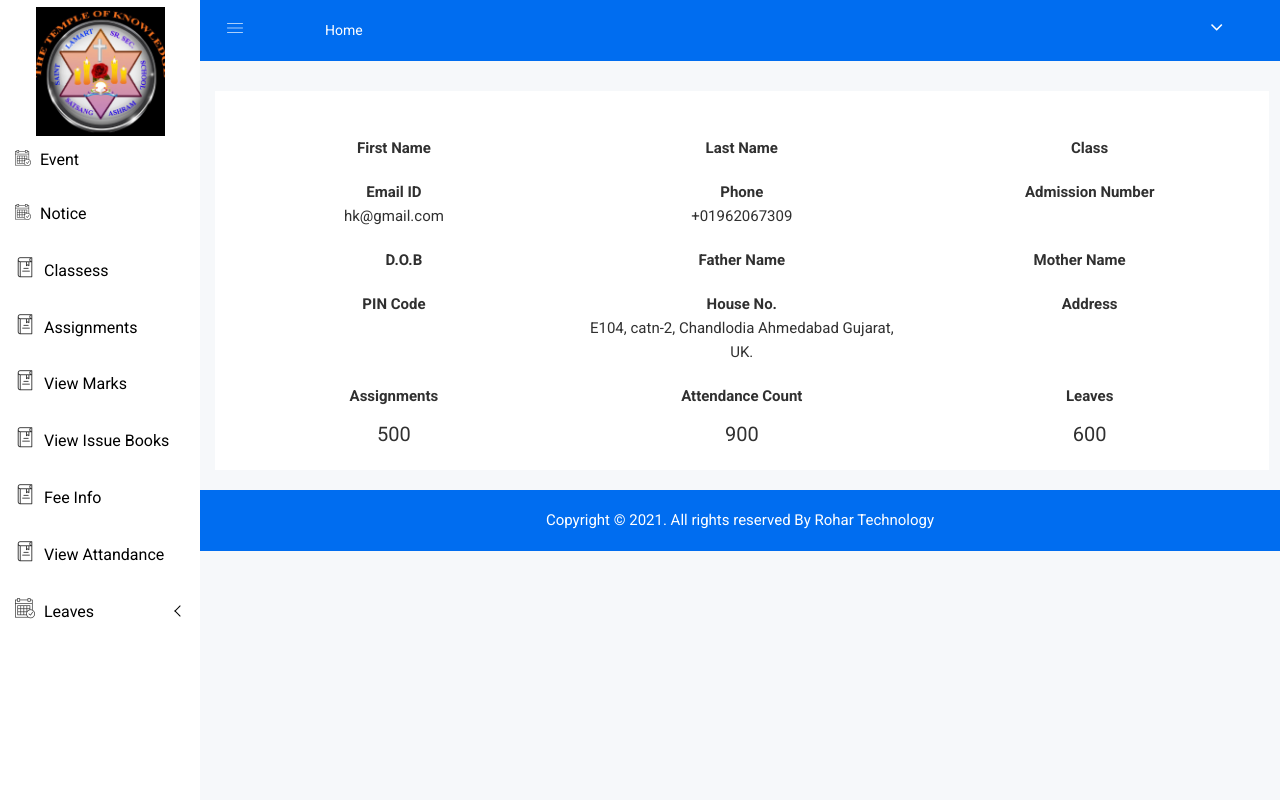
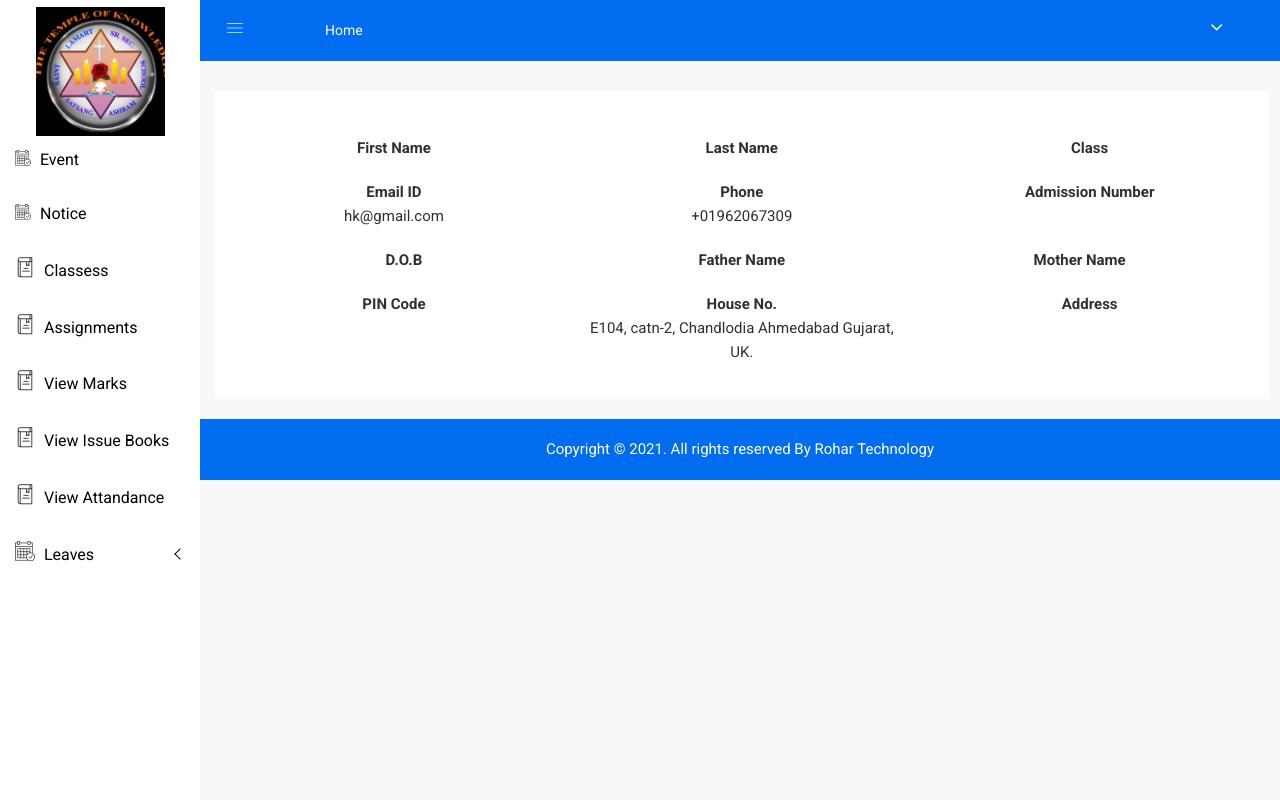
Before and after one commit to vikrant-ku/Lms, a Django app: template LMS/templates/students/index.html in a window 1280 px wide. Run offline with Django 3.2, Linux system fonts and the light colour scheme; the template is opened without the code that fills it, so the values that code supplies are empty; some libraries are stand-ins or nearby versions; some web fonts are replaced.

Commit message:
hiding fee section

```diff
--- a/LMS/student/views/index.py
+++ b/LMS/student/views/index.py
@@ -14,6 +14,7 @@ class Index(View):
         if validate_user(request):
             username = request.session.get('user')
             user = get_object_or_404(Students, username = username)
+
             data = {'user':user}
             return render(request, 'students/index.html', data)
         else:
--- a/LMS/templates/lms_admin/404.html
+++ b/LMS/templates/lms_admin/404.html
@@ -80,7 +80,7 @@
 				<a href="#">Report Problem</a>
 			</div>
 			<div class="text-center login-footer">
-				<p>Copyright © 2018. All rights reserved. Template by <a href="https://colorlib.com/wp/templates/">Colorlib</a></p>
+				<p>Copyright © 2021. All rights reserved By <a href="http://rohartech.com/">Rohar Technology</a></p>
 			</div>
 		</div>
     </div>
--- a/LMS/templates/lms_admin/500.html
+++ b/LMS/templates/lms_admin/500.html
@@ -80,7 +80,7 @@
 				<a href="#">Report Problem</a>
 			</div>
 			<div class="text-center login-footer">
-				<p>Copyright © 2018. All rights reserved. Template by <a href="https://colorlib.com/wp/templates/">Colorlib</a></p>
+				<p>Copyright © 2021. All rights reserved By <a href="http://rohartech.com/">Rohar Technology</a></p>
 			</div>
 		</div>
     </div>
--- a/LMS/templates/lms_admin/base.html
+++ b/LMS/templates/lms_admin/base.html
@@ -13,7 +13,7 @@
 
     <!-- favicon
 		============================================ -->
-    <link rel="shortcut icon" type="image/x-icon" href="{% static 'img/logo/fav1.png' %}">
+    <link rel="shortcut icon" type="image/x-icon" href="{% static 'img/logo/logo.png' %}">
     <!-- Google Fonts
 		============================================ -->
     <link href="https://fonts.googleapis.com/css?family=Roboto:100,300,400,700,900" rel="stylesheet">
--- a/LMS/templates/lms_admin/basic.html
+++ b/LMS/templates/lms_admin/basic.html
@@ -78,15 +78,16 @@
 
                         </ul>
                     </li>
+                    {% if False %}
                     <li>
                         <a class="has-arrow" href="#" aria-expanded="false"><span class="educate-icon educate-charts icon-wrap"></span> <span class="mini-click-non">Fees</span></a>
                         <ul class="submenu-angle" aria-expanded="false">
                             <li><a title="All Professors" href="{% url 'add_fees' %}"><span class="mini-sub-pro">Add Fees</span></a></li>
                             <li><a title="Add Professor" href="{% url 'admin_view_fees' %}"><span class="mini-sub-pro">View Fees</span></a></li>
                             <li><a href="{% url 'admin_students_fee' %}"><span class="mini-sub-pro">Students Fees</span></a></li>
-
                         </ul>
                     </li>
+                    {% endif %}
                     <li>
                          <a title="Leave Applications" href="{% url 'teachers_leave' %}" aria-expanded="false"><span class="educate-icon educate-event icon-wrap sub-icon-mg" aria-hidden="true"></span> <span class="mini-click-non">Leave Applications</span></a>
                     </li>
--- a/LMS/templates/students/basic.html
+++ b/LMS/templates/students/basic.html
@@ -32,9 +32,11 @@
                     <li>
                         <a title="Issue Books" href="{% url 'issue_books' %}" aria-expanded="false"><span class="educate-icon educate-library icon-wrap" aria-hidden="true"></span> <span class="mini-click-non">View Issue Books</span></a>
                     </li>
+                    {% if False %}
                     <li>
                         <a href="{% url 'view_fee' %}" aria-expanded="false"><span class="educate-icon educate-library icon-wrap" aria-hidden="true"></span> <span class="mini-click-non">Fee Info</span></a>
                     </li>
+                    {% endif %}
                     <li>
                         <a href="{% url 'view_attandance' %}" aria-expanded="false"><span class="educate-icon educate-library icon-wrap" aria-hidden="true"></span> <span class="mini-click-non">View Attandance</span></a>
                     </li>
@@ -147,7 +149,9 @@
                                 <li><a href="{% url 'student_notice' %}">Notice</a></li>
                                 <li><a href="{% url 'view_assignment' %}">Assignments</a></li>
                                 <li><a href="{% url 'issue_books' %}">View Issue Books</a></li>
+                                {% if False %}
                                 <li><a href="{% url 'view_attandance' %}">View Attandance</a></li>
+                                {% endif %}
                                 <li><a href="{% url 'apply_leave' %}">Apply leave</a></li>
                                 <li><a href="{% url 'view_leave' %}">View leave</a></li>
                             </ul>
--- a/LMS/templates/students/index.html
+++ b/LMS/templates/students/index.html
@@ -97,28 +97,6 @@
                                     </div>
                                 </div>
 
-
-
-                                <div class="row">
-                                    <div class=" col-md-4 col-sm-4 col-xs-4">
-                                        <div class="address-hr">
-                                            <p><b>Assignments</b><br />
-                                            <h3>500</h3>
-                                        </div>
-                                    </div>
-                                    <div class=" col-md-4 col-sm-4 col-xs-4">
-                                        <div class="address-hr">
-                                            <p><b>Attendance Count</b><br />
-                                            <h3>900</h3>
-                                        </div>
-                                    </div>
-                                    <div class=" col-md-4 col-sm-4 col-xs-4">
-                                        <div class="address-hr">
-                                            <p><b>Leaves</b><br />
-                                            <h3>600</h3>
-                                        </div>
-                                    </div>
-                                </div>
                             </div>
                         </div>
                     </div>
```
Also changed, not shown: LMS/templates/teachers/basic.html (+40 -3 lines).
